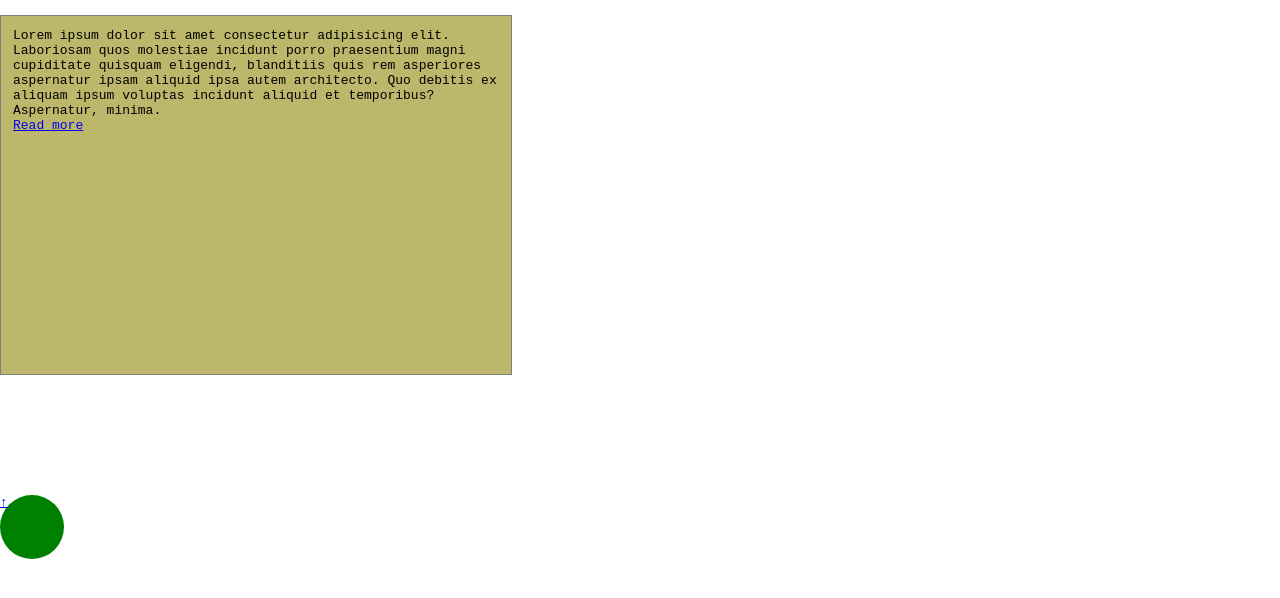
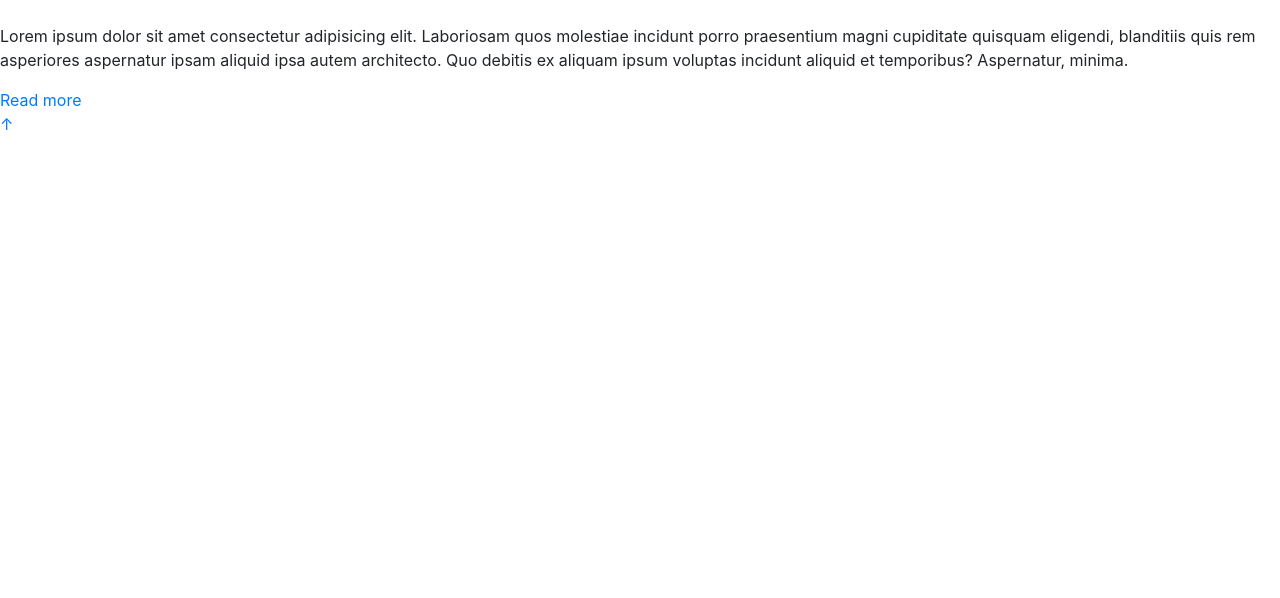
Before and after one commit to Michael-git07/Michael-git07.github.io, a plain HTML site: page index.html in a window 1280 px wide. Drawn offline with Linux system fonts and the light colour scheme.

Commit message:
Update index.html

```diff
--- a/index.html
+++ b/index.html
@@ -4,11 +4,10 @@
     <meta charset="UTF-8">
     <meta name="viewport" content="width=device-width, initial-scale=1.0">
     <meta http-equiv="X-UA-Compatible" content="ie=edge">
-    <title>Contact</title>
-    <link rel="stylesheet" href="style.css">
+    <link rel="stylesheet" href="./bootstrap-4.5.3-dist/css/bootstrap.min.css">
+    <title>Document</title>
 </head>
 <body>
-  <main>
 
     <section><br>
         <div>
@@ -18,6 +17,6 @@
         </div>
     </section>
     <div class="circle" ><a href="#">&uparrow;</a></div>
-</main>
+    <script src="./bootstrap-4.5.3-dist/js/bootstrap.min.js"></script>
 </body>
 </html>
```
Lines whose indentation alone changed are shown as unchanged.
